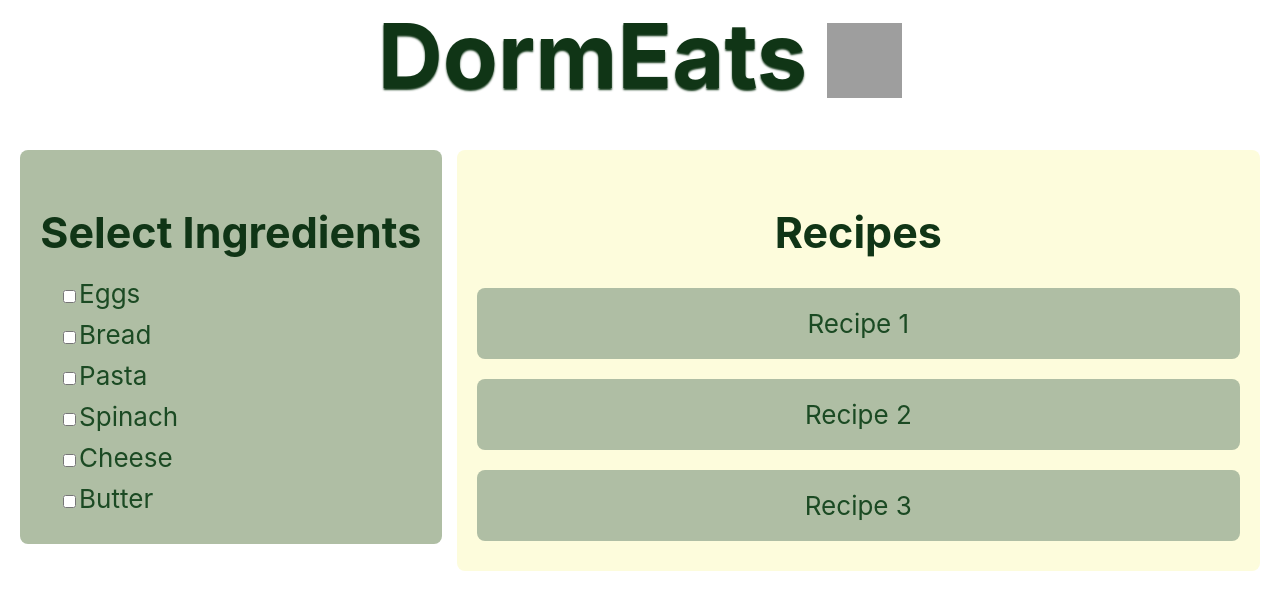
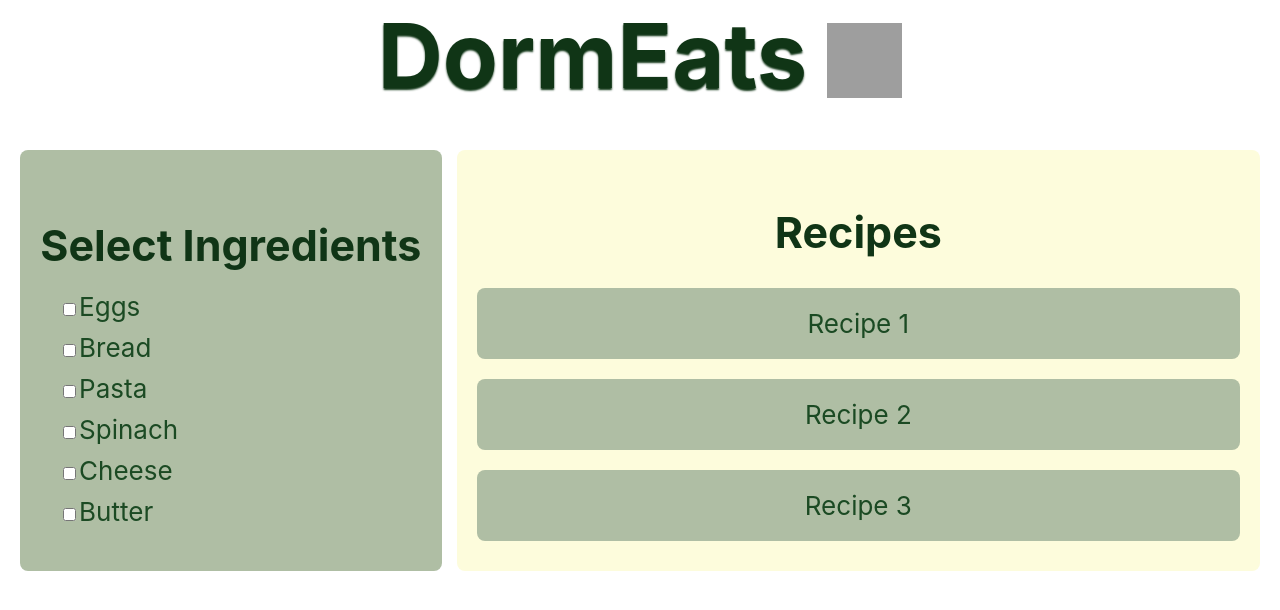
Before and after one commit to khaymaram/CareerLaunchGroup6, a React (Vite) app in the folder DormEats_v1/: page / in a window 1280 px wide. Shown: the top 610 px of the page. Built offline with nearby package versions, Linux system fonts and the light colour scheme; grey boxes are pictures that could not be loaded.

Commit message:
Updated HomePage.css
Made both Ingredient and Recipe blocks equal height.

```diff
--- a/DormEats_v1/src/components/HomePage.css
+++ b/DormEats_v1/src/components/HomePage.css
@@ -31,7 +31,7 @@ html, body {
   .HomePage-content {
     display: flex;
     justify-content: space-around; /* Space evenly between sections */
-    align-items: flex-start; /* Align sections at the top */
+    align-items: stretch; /* Ensures both blocks have equal height */
     margin-top: 65px;
     padding: 0 20px;
   }
@@ -42,13 +42,14 @@ html, body {
     box-sizing: content-box;
     border-radius: 8px;
     position: relative; /* Ensures subheading is positioned relative to this block */
+    flex-direction: column; /* Aligns content vertically inside the box */
+    flex-grow: 1; /* Allows both sections to grow and match heights */
   }
 
   .HomePage-ingredients {
     flex: 1; /* Takes 1 part of the available space */
     margin-right: 15px;
     display: flex;
-    flex-direction: column;
     align-items: center;
     justify-content: center
   }
@@ -67,7 +68,6 @@ html, body {
   .HomePage-recipes {
     flex: 2; /* Takes 2 parts of the available space */
     background-color: #FDFCDC;
-    flex-direction: column;
     display: flex;
     justify-content: space-around; /* Space evenly between sections */
   }
```
